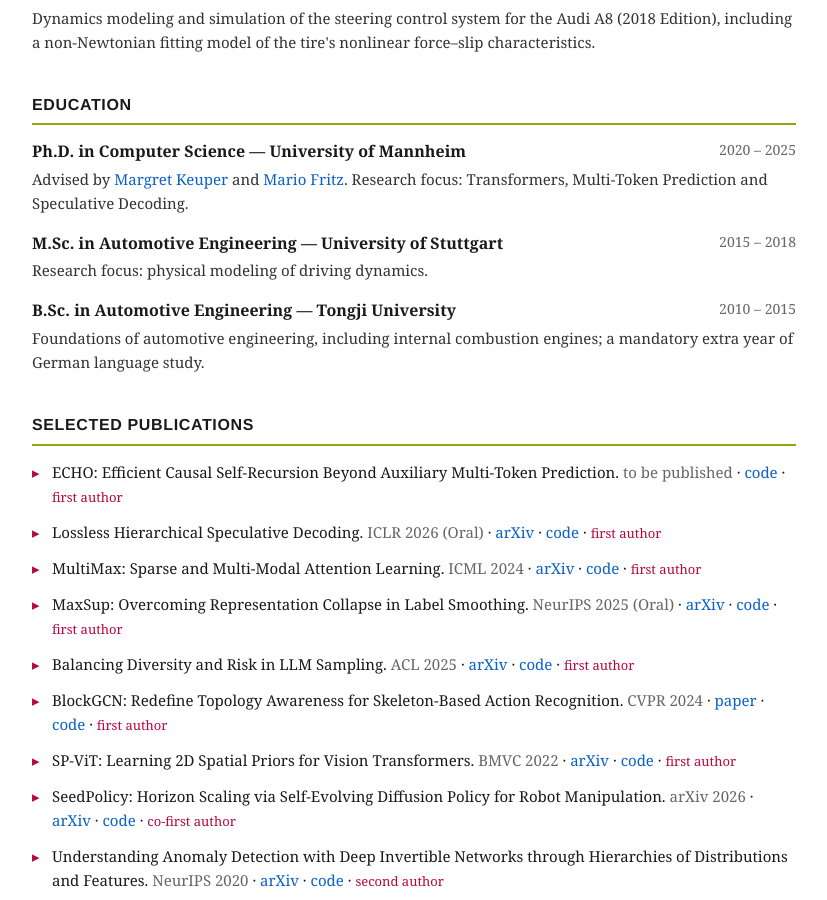
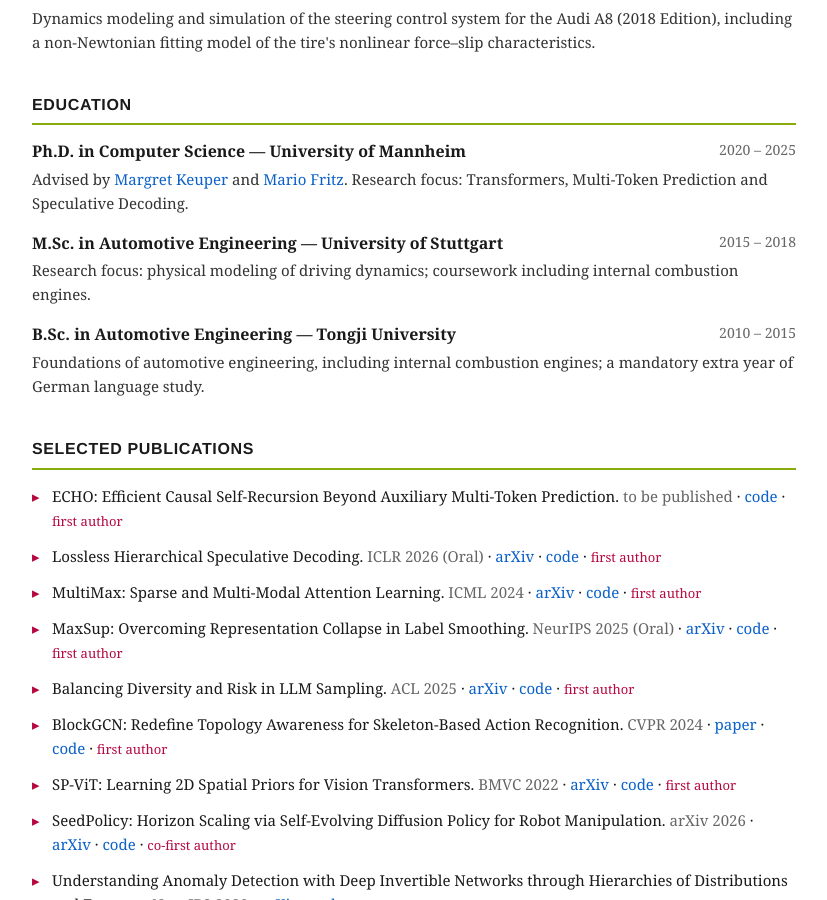
Before and after one commit to ZhouYuxuanYX/ZhouYuxuanYX.github.io, a Jekyll site: the page cv/index.html, which Jekyll copies as it is, in a window 1280 px wide and 900 px high, scrolled down 1736 px. Shown: the whole window, without its empty margins (226-1053 px from the left). Built offline with Jekyll 4.4.1, drawn with Linux system fonts in a browser that asks for light colours.

Commit message:
CV: internal combustion engines under M.Sc. too

```diff
--- a/cv/index.html
+++ b/cv/index.html
@@ -210,7 +210,7 @@
       <span class="title">M.Sc. in Automotive Engineering &mdash; University of Stuttgart</span>
       <span class="when">2015 &ndash; 2018</span>
     </div>
-    <div class="desc">Research focus: physical modeling of driving dynamics.</div>
+    <div class="desc">Research focus: physical modeling of driving dynamics; coursework including internal combustion engines.</div>
   </div>
   <div class="item">
     <div class="top">
```
